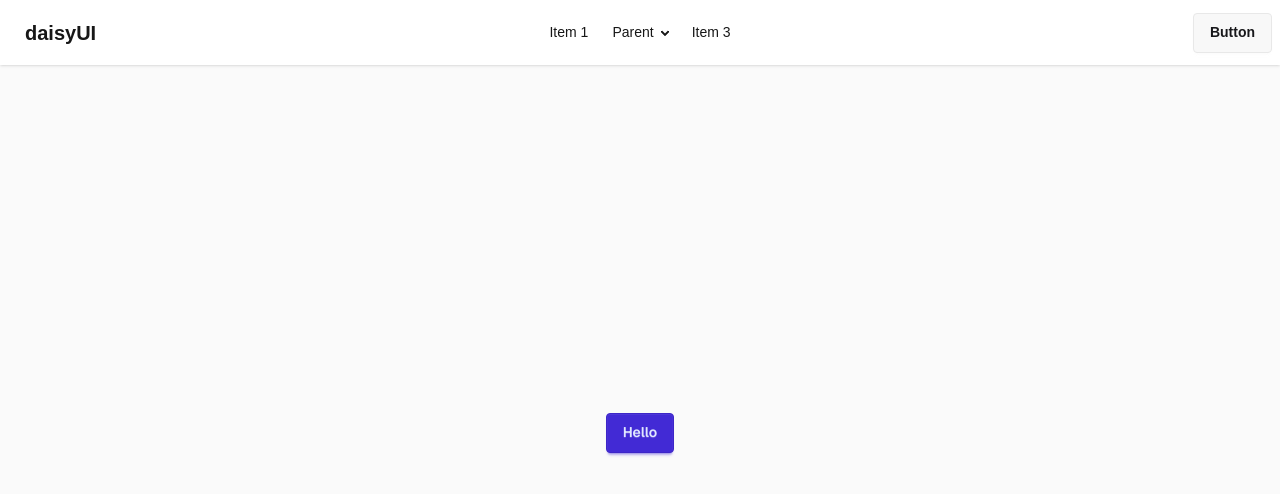
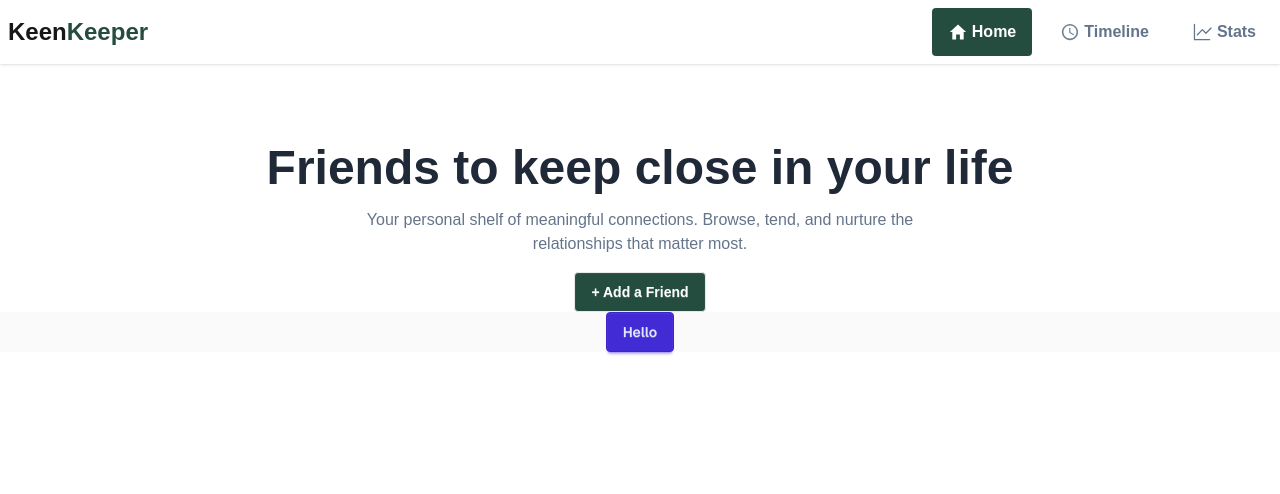
Before and after one commit to mdsalahuddin96/keen-keeper, a Next.js app: page / in a window 1280 px wide. Shown: the top 494 px of the page. Built offline with nearby package versions, Linux system fonts and the light colour scheme.

Commit message:
navbar and banner design complete with responsive

```diff
--- a/package.json
+++ b/package.json
@@ -11,7 +11,8 @@
   "dependencies": {
     "next": "16.2.3",
     "react": "19.2.4",
-    "react-dom": "19.2.4"
+    "react-dom": "19.2.4",
+    "react-icons": "^5.6.0"
   },
   "devDependencies": {
     "@tailwindcss/postcss": "^4",
--- a/src/app/layout.js
+++ b/src/app/layout.js
@@ -1,6 +1,7 @@
 import { Geist, Geist_Mono } from "next/font/google";
 import "./globals.css";
 import Navbar from "../components/shared/Navbar";
+import Banner from "@/components/Banner";
 
 const geistSans = Geist({
   variable: "--font-geist-sans",
@@ -23,11 +24,12 @@ export default function RootLayout({ children }) {
       lang="en"
       className={`${geistSans.variable} ${geistMono.variable} h-full antialiased`}
     >
-      <body className="min-h-full flex flex-col">
+      <body className="min-h-full flex flex-col bg-[#f8fafc]">
         <header>
           <Navbar></Navbar>
+          <Banner></Banner>
         </header>
-        {children}
+        <main>{children}</main>
       </body>
     </html>
   );
--- /dev/null
+++ b/src/components/Banner.jsx
@@ -0,0 +1,14 @@
+
+
+const Banner = () => {
+    return (
+        <div className="container mx-auto text-center pt-20 space-y-4">
+            <h1 className="text-5xl font-bold text-[#1f2937]">Friends to keep close in your life</h1>
+            <p className="text-[#64748B]">Your personal shelf of meaningful connections. Browse, tend, and nurture the<br/>
+relationships that matter most.</p>
+            <button className="btn bg-[#244d3f] text-white font-semibold px-4 py-3 rounded-sm">+ Add a Friend</button>
+        </div>
+    );
+};
+
+export default Banner;
--- /dev/null
+++ b/src/components/shared/NavLinks.jsx
@@ -0,0 +1,16 @@
+'use client'
+import Link from 'next/link';
+import { usePathname } from 'next/navigation';
+import { IoMdHome } from "react-icons/io";
+import { IoMdTime } from "react-icons/io";
+import { GoGraph } from "react-icons/go";
+const NavLinks = ({href, text}) => {
+    const pathName=usePathname()
+    return (
+        <li className={`text-[#64748b] font-semibold px-4 py-3 rounded-sm ${pathName===href&& 'bg-[#244d3f]  text-white'}`}>
+            <Link href={href} className="flex gap-1 items-center" >{text==='Home'?<IoMdHome size={20} />:text==='Timeline'?<IoMdTime size={20} />:<GoGraph size={20} />}{text}</Link>
+        </li>
+    );
+};
+
+export default NavLinks;
--- a/src/components/shared/Navbar.jsx
+++ b/src/components/shared/Navbar.jsx
@@ -1,8 +1,24 @@
 import React from "react";
+import NavLinks from "./NavLinks";
 
+const linksData = [
+  {
+    href: "/",
+    text: "Home",
+  },
+  {
+    href: "/timeline",
+    text: "Timeline",
+  },
+  {
+    href: "/stats",
+    text: "Stats",
+  },
+];
 const Navbar = () => {
   return (
-    <div className="navbar bg-base-100 shadow-sm container mx-auto">
+    <div className="bg-white shadow-sm">
+      <div className="navbar container mx-auto">
         <div className="navbar-start">
           <div className="dropdown">
             <div tabIndex={0} role="button" className="btn btn-ghost lg:hidden">
@@ -26,52 +42,26 @@ const Navbar = () => {
               tabIndex="-1"
               className="menu menu-sm dropdown-content bg-base-100 rounded-box z-1 mt-3 w-52 p-2 shadow"
             >
-            <li>
-              <a>Item 1</a>
-            </li>
-            <li>
-              <a>Parent</a>
-              <ul className="p-2">
-                <li>
-                  <a>Submenu 1</a>
-                </li>
-                <li>
-                  <a>Submenu 2</a>
-                </li>
-              </ul>
-            </li>
-            <li>
-              <a>Item 3</a>
-            </li>
+              {linksData.map((data, ind) => (
+                <NavLinks
+                  key={ind}
+                  href={data.href}
+                  text={data.text}
+                ></NavLinks>
+              ))}
             </ul>
           </div>
-        <a className="btn btn-ghost text-xl">daisyUI</a>
+          <a className="text-2xl font-semibold">
+            Keen<span className="text-[#244d3f]">Keeper</span>
+          </a>
         </div>
-      <div className="navbar-center hidden lg:flex">
-        <ul className="menu menu-horizontal px-1">
-          <li>
-            <a>Item 1</a>
-          </li>
-          <li>
-            <details>
-              <summary>Parent</summary>
-              <ul className="p-2 bg-base-100 w-40 z-1">
-                <li>
-                  <a>Submenu 1</a>
-                </li>
-                <li>
-                  <a>Submenu 2</a>
-                </li>
-              </ul>
-            </details>
-          </li>
-          <li>
-            <a>Item 3</a>
-          </li>
+        <div className="navbar-end hidden lg:flex">
+          <ul className="flex justify-center items-center gap-3">
+            {linksData.map((data, ind) => (
+              <NavLinks key={ind} href={data.href} text={data.text}></NavLinks>
+            ))}
           </ul>
         </div>
-      <div className="navbar-end">
-        <a className="btn">Button</a>
       </div>
     </div>
   );
```
Also changed, not shown: 1 other file (tests, documents, lock files or other folders). Lines whose indentation alone changed are shown as unchanged.
